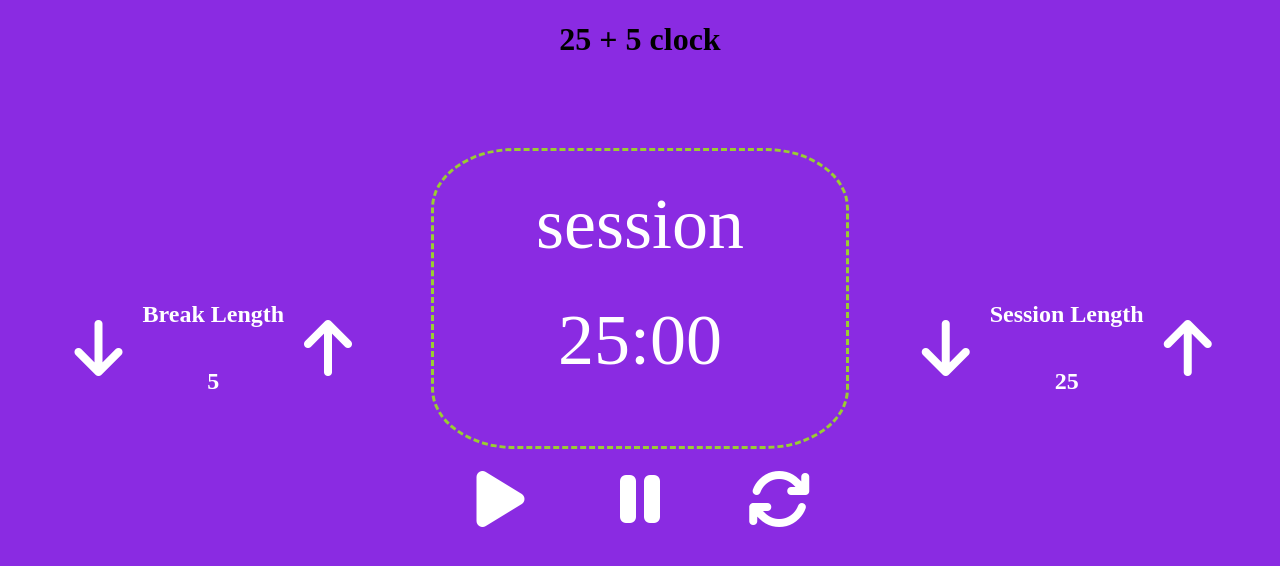
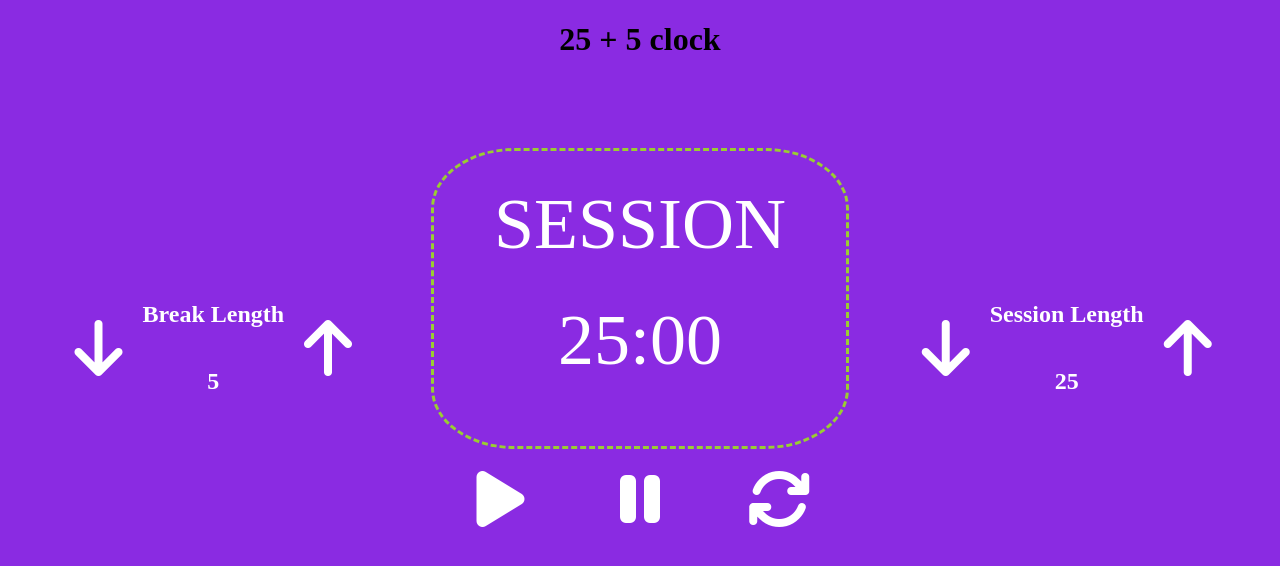
Before and after one commit to atul-mandavkar/25-5clock, a React (Create React App) app: page / in a window 1280 px wide. Shown: the top 566 px of the page. Built offline with nearby package versions, Linux system fonts and the light colour scheme.

Commit message:
Trying to start timer
Giving on click functions to play buttons

```diff
--- a/src/App.js
+++ b/src/App.js
@@ -16,14 +16,25 @@ import ButtonPause from "./components/ButtonPause";
 import ButtonReset from "./components/ButtonReset";
 import React, {useState} from "react";
 
-const d = new Date();
+const zeroTo59 = (arg1) => {
+  if(Number(arg1) === 0){
+   return "59";
+  }
+  return arg1;
+};
+const lessThan10 = (arg1) => {
+  if(Number(arg1) <= 10){
+    return ("0" + String(arg1));
+  }
+};
 
 function App() {
 
   let [tValue, setTValue] = useState({
     sessionT: 25,
     breakT: 5,
-    timeVal: "25:00"
+    timeVal: "25:00",
+    timeHeading: "SESSION"
   });
   const incSession = () => {
     setTValue({
@@ -31,7 +42,13 @@ function App() {
       sessionT:
         tValue.sessionT === 59
         ? 0
-        : Number(tValue.sessionT)+1
+        : Number(tValue.sessionT)+1,
+      timeVal:
+        tValue.sessionT === 59
+        ? "00:00" /* To put 00:00 after 59:00 */
+        : tValue.sessionT < 9
+        ? "0" + String(tValue.sessionT+1)+":00"
+        : String(tValue.sessionT+1)+":00"
     });
   };
   const decSession = () => {
@@ -40,7 +57,13 @@ function App() {
       sessionT:
         tValue.sessionT === 0
         ? 59
-        : Number(tValue.sessionT)-1
+        : Number(tValue.sessionT)-1,
+      timeVal:
+        tValue.sessionT === 0
+        ? "59:00" /* To put 59:00 after 00:00 */
+        : tValue.sessionT <= 10
+        ? "0" + String(tValue.sessionT-1)+":00"
+        : String(tValue.sessionT-1)+":00"
     });
   };
   const incBreak = () => {
@@ -59,6 +82,17 @@ function App() {
       });
     }
   };
+  const startClock = () => {
+    let arr1 = tValue.timeVal.split(":");
+    let minVal = Number(arr1[0]);
+    let secVal = Number(arr1[1]);
+    console.log(minVal);
+    console.log(secVal);
+    do{
+      secVal--;
+      console.log(secVal);
+    }while(minVal !== 0);
+  };
 
   return (
     <Wrapper>
@@ -72,11 +106,11 @@ function App() {
         <MiddleSide>
           <TimerClock>
             <TimerScreen>
-              <TimerHeading value="session"></TimerHeading>
+              <TimerHeading value={tValue.timeHeading}></TimerHeading>
               <TimerNumber value={tValue.timeVal}></TimerNumber>
             </TimerScreen>
             <TimerButton>
-              <ButtonPlay></ButtonPlay>
+              <ButtonPlay onClick={startClock}></ButtonPlay>
               <ButtonPause></ButtonPause>
               <ButtonReset></ButtonReset>
             </TimerButton>
--- a/src/components/ButtonPlay.js
+++ b/src/components/ButtonPlay.js
@@ -3,8 +3,8 @@ import "./ButtonPlay.css";
 
 
 
-const ButtonPlay = () => {
-  return <i className="buttonPlay fas fa-play"></i>
+const ButtonPlay = ({onClick}) => {
+  return <i className="buttonPlay fas fa-play" onClick={onClick}></i>
 };
 
 
```
